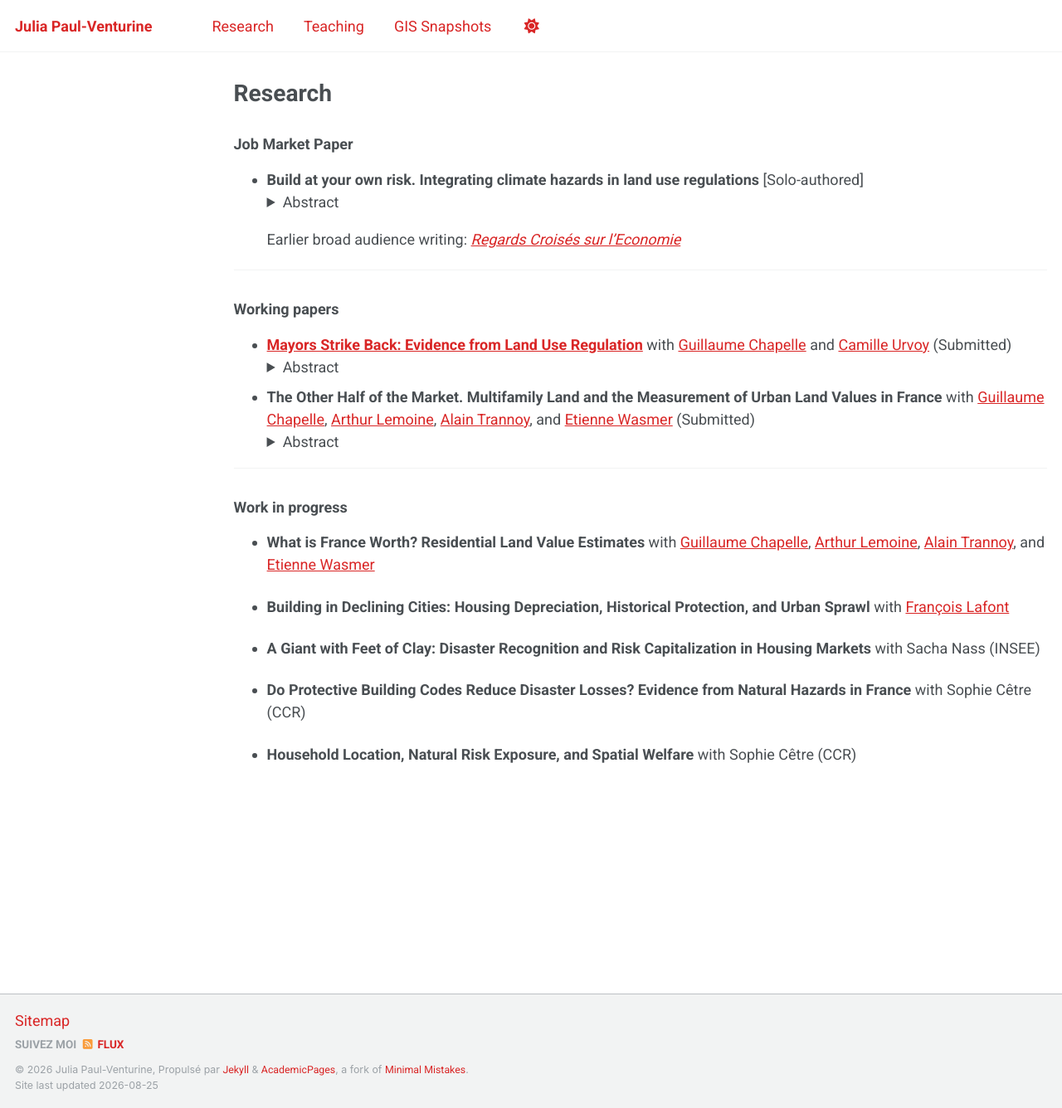
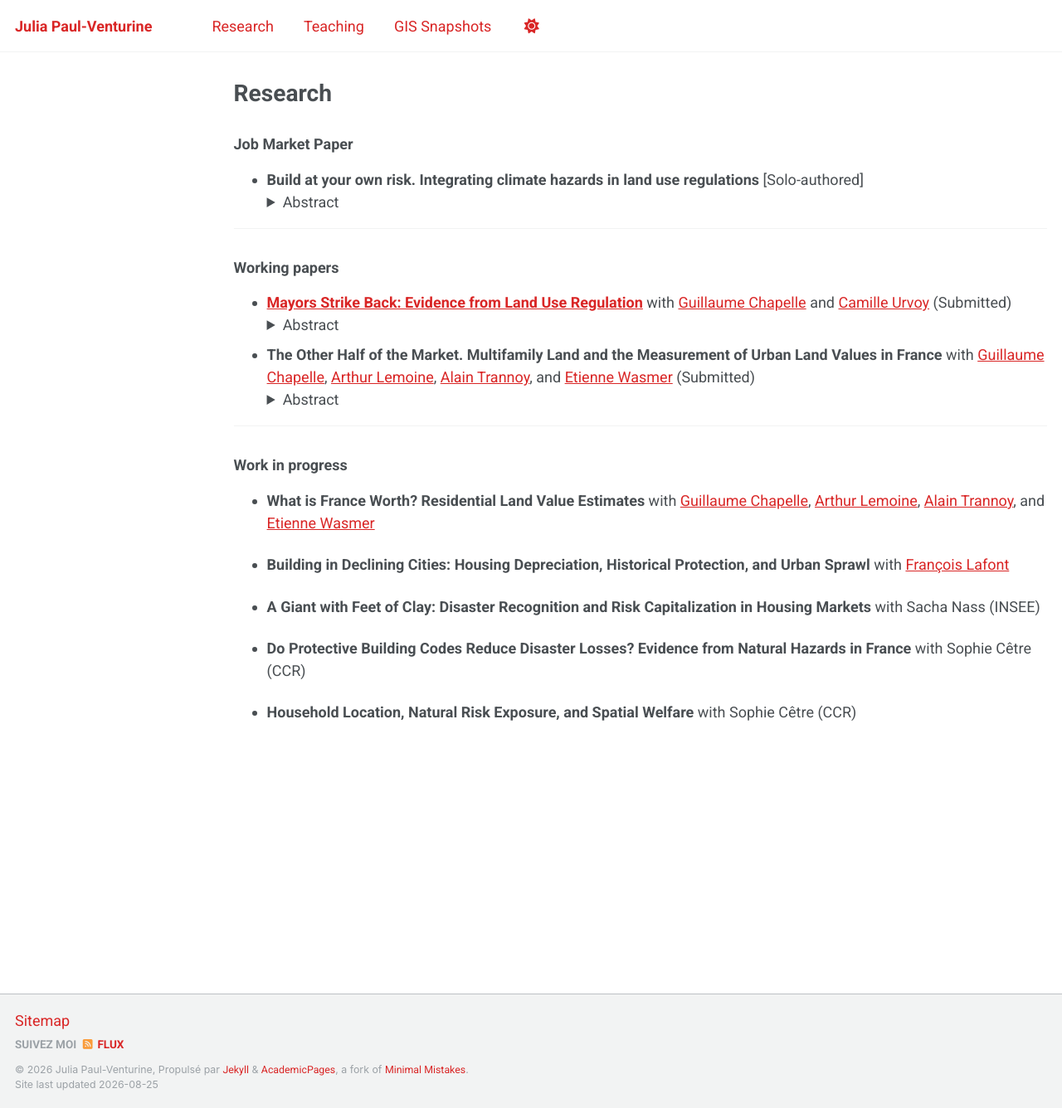
Before and after one commit to julia-paulventurine/julia-paulventurine.github.io, a Jekyll site: the page built from _pages/research.md, in a window 1280 px wide and 1336 px high. Shown: the whole window at 83% size. Built offline with Jekyll 4.4.1, drawn with Linux system fonts in a browser that asks for light colours; a script that is not in the unit is left out.

Commit message:
Revise research page content and remove duplicates
Updated the research page with new content and removed redundant links.

```diff
--- a/_pages/research.md
+++ b/_pages/research.md
@@ -38,7 +40,7 @@
 
 - **The Other Half of the Market. Multifamily Land and the Measurement of Urban Land Values in France**
   with [Guillaume Chapelle](https://sites.google.com/view/guillaume-chapelle/home){:target="_blank"}, [Arthur Lemoine](https://fr.linkedin.com/in/arthur-lemoine-b1859b193){:target="_blank"}, [Alain Trannoy](https://perso.amse-aixmarseille.fr/trannoy/){:target="_blank"}, and [Etienne Wasmer](https://sites.google.com/site/etiennewasmer/home){:target="_blank"} (Submitted)
-  <details>
+  <details markdown="1">
   <summary>Abstract</summary>
 Estimates of urban land values typically rely on plots purchased for single-family houses, the only segment systematically observed in public data. This paper combines the universe of French real-estate transactions with the digitized cadaster to develop a new transaction-level methodology for identifying land acquired for residential development between 2010 and 2019, distinguishing single-family from multifamily parcels. Multifamily parcels account for only 5% of transactions but 55% of new housing units and imply central land values three to four times higher than estimates based on single-family plots alone. Over the decade, adjusted multifamily land prices rose by about 50%, compared with about 10% for single-family land.
 
```
Also changed, not shown: other parts of _pages/research.md (+3 -1 lines).
